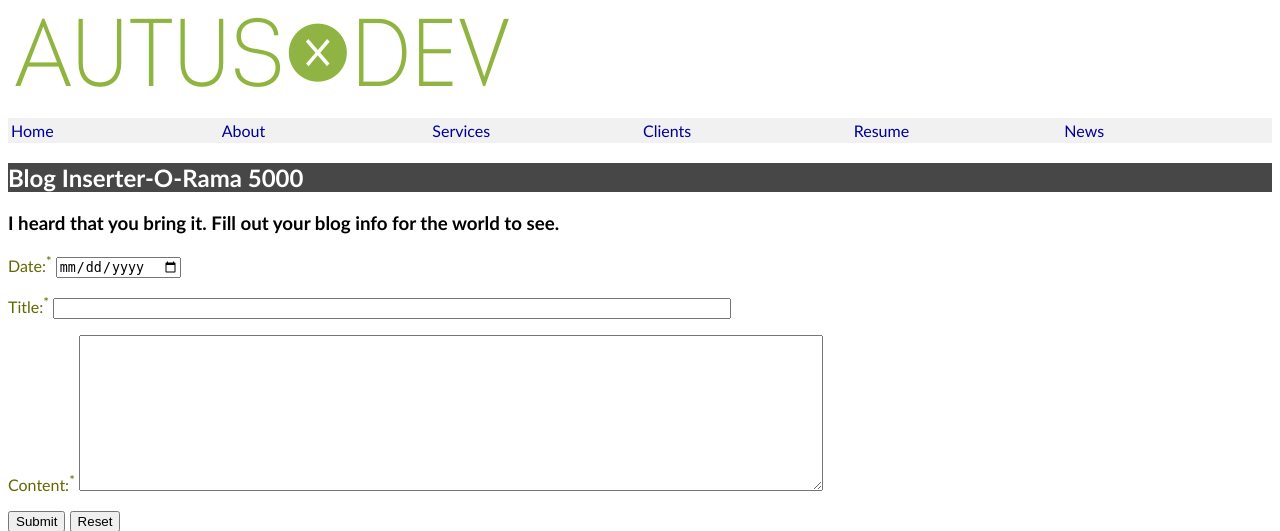
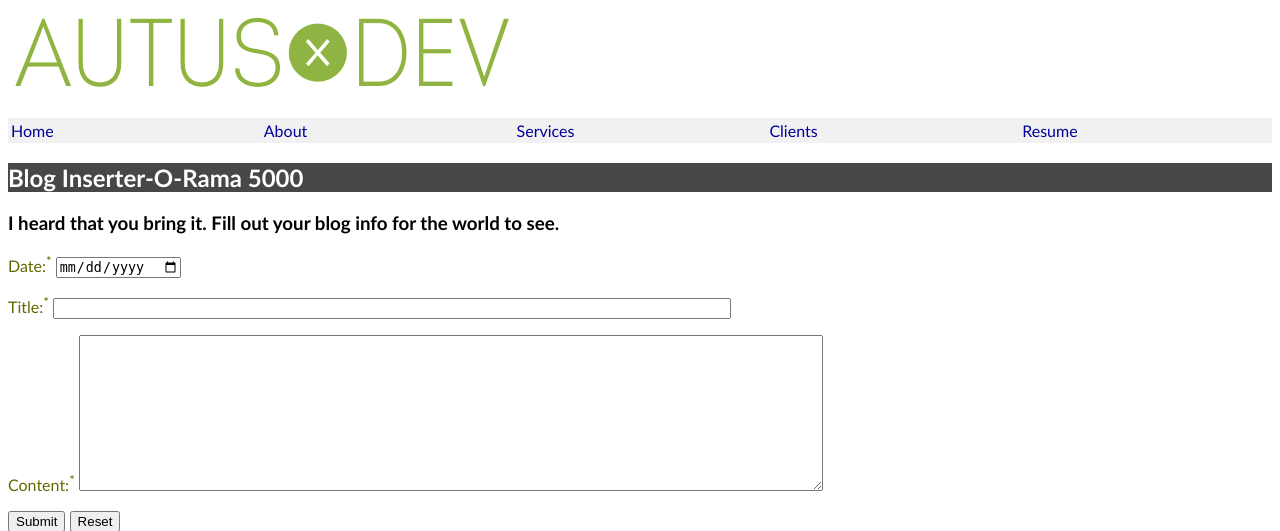
Before and after one commit to melzworld/autus.dev, a PHP site: page /form.php in a window 1280 px wide. Shown: the top 531 px of the page. Run offline with PHP 8.4, Linux system fonts and the light colour scheme.

Commit message:
removed news link from form.php

```diff
--- a/src/form.php
+++ b/src/form.php
@@ -23,7 +23,6 @@
         <li><a href="services.php">Services</a></li>
         <li><a href="clients.php">Clients</a></li>
         <li><a href="resume.php">Resume</a></li>
-        <li><a href="news.php">News</a></li>
       </ul>
     </nav>
 </header>
```
